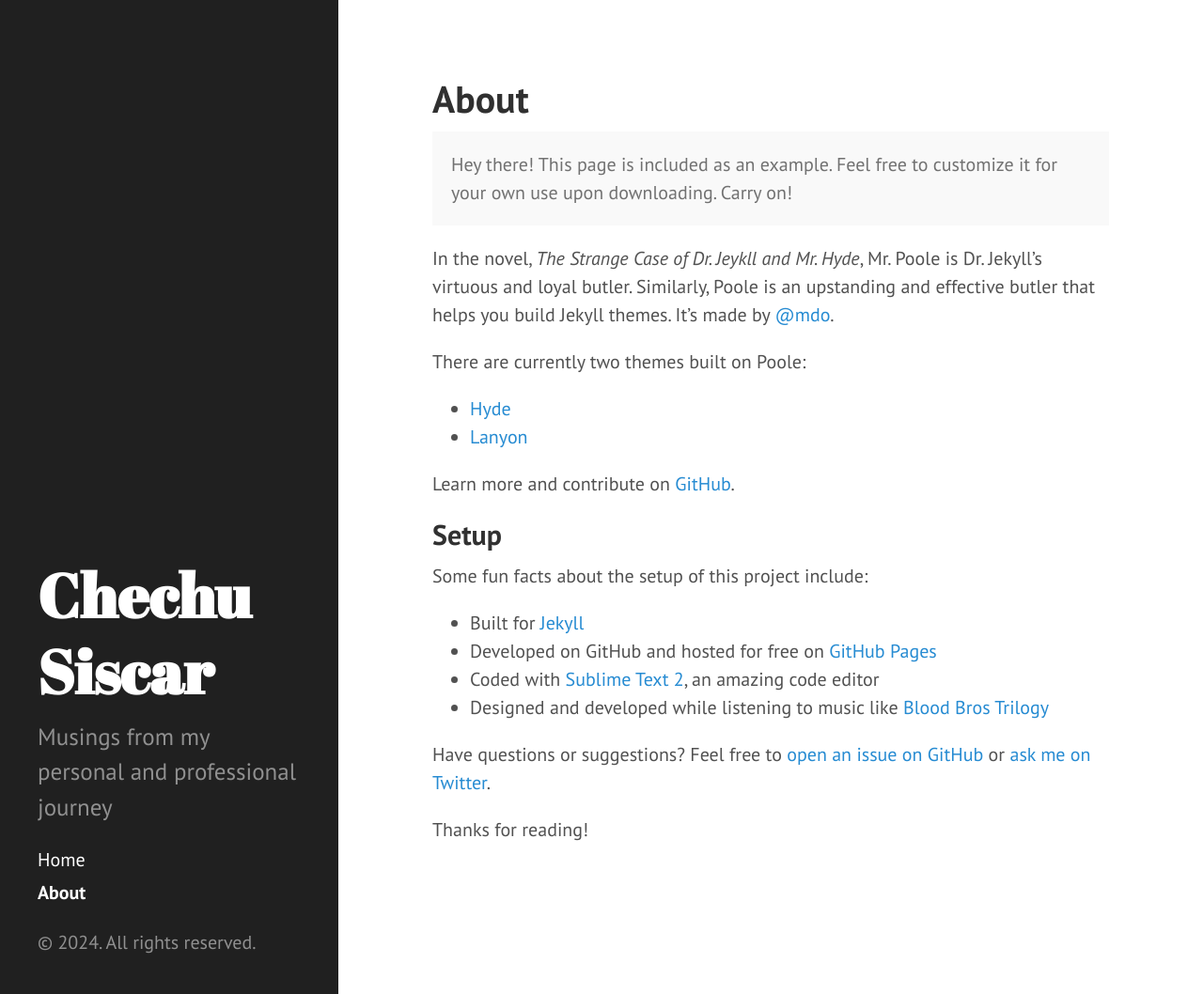
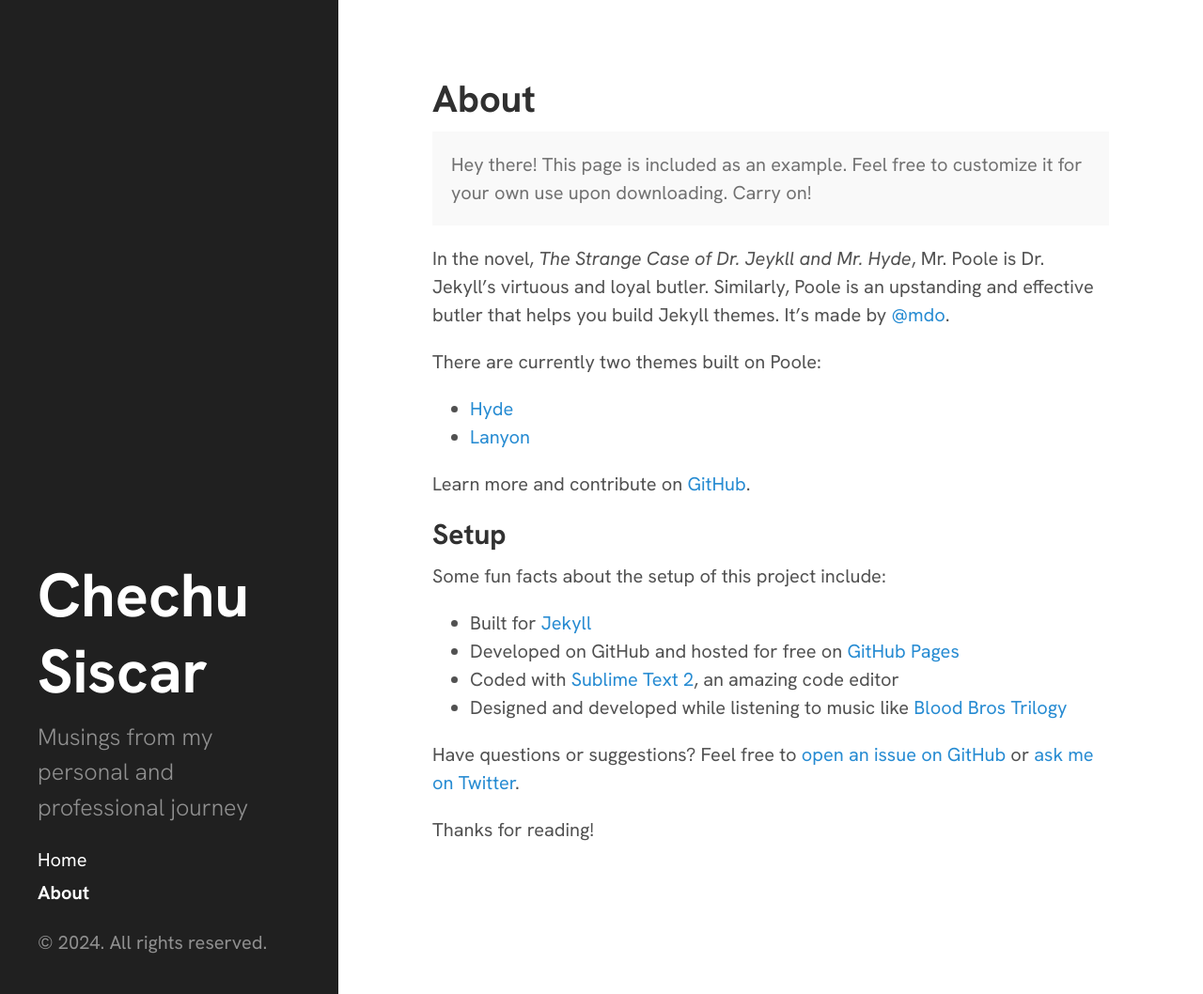
Before and after one commit to chechusiscar/blog, a Jekyll site: the page built from about.md, in a window 1280 px wide and 1058 px high. Shown: the whole window at 94% size. Built offline with Jekyll 4.4.1, drawn with Linux system fonts in a browser that asks for light colours.

Commit message:
updated font branding

```diff
--- a/_includes/head.html
+++ b/_includes/head.html
@@ -33,7 +33,9 @@
   <link rel="stylesheet" href="{{ site.baseurl }}public/css/poole.css">
   <link rel="stylesheet" href="{{ site.baseurl }}public/css/syntax.css">
   <link rel="stylesheet" href="{{ site.baseurl }}public/css/hyde.css">
-  <link rel="stylesheet" href="http://fonts.googleapis.com/css?family=PT+Sans:400,400italic,700|Abril+Fatface">
+  <link rel="preconnect" href="https://fonts.googleapis.com">
+  <link rel="preconnect" href="https://fonts.gstatic.com" crossorigin>
+  <link href="https://fonts.googleapis.com/css2?family=Hanken+Grotesk:ital,wght@0,100..900;1,100..900&display=swap" rel="stylesheet">
 
   <!-- Icons -->
   <link rel="apple-touch-icon-precomposed" sizes="144x144" href="{{ site.baseurl }}public/apple-touch-icon-144-precomposed.png">
--- a/public/css/hyde.css
+++ b/public/css/hyde.css
@@ -32,7 +32,7 @@
  */
 
 html {
-  font-family: "PT Sans", Helvetica, Arial, sans-serif;
+  font-family: "Hanken Grotesk", Helvetica, Arial, sans-serif;
 }
 @media (min-width: 48em) {
   html {
@@ -79,7 +79,7 @@
 .sidebar-about h1 {
   color: #fff;
   margin-top: 0;
-  font-family: "Abril Fatface", serif;
+  font-family: "Hanken Grotesk", serif;
   font-size: 3.25rem;
 }
 
```
